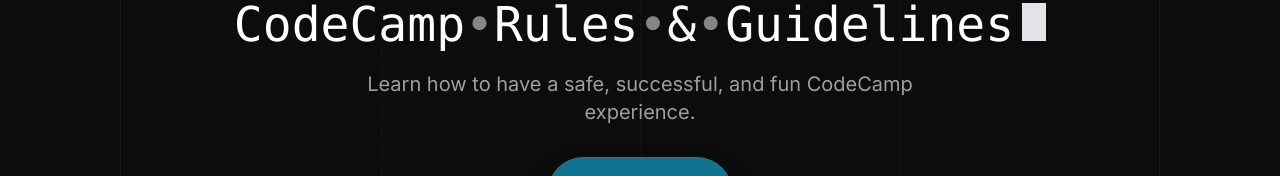
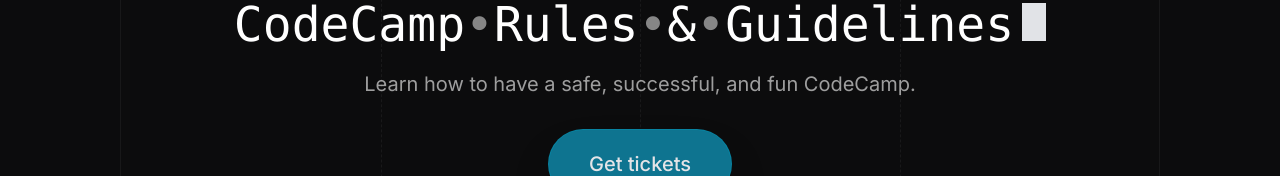
Before and after one commit to tech-threads/codecamp-website-new, a Next.js app: page /rules in a window 1280 px wide. Shown: the part 209-385 px from the top of the page. Built offline with nearby package versions, Linux system fonts and the light colour scheme.

Commit message:
Tighten up heros

```diff
--- a/src/pages/rules.js
+++ b/src/pages/rules.js
@@ -19,7 +19,7 @@
         <Nav />
         <Hero
           headline="CodeCamp Rules & Guidelines"
-          subtitle="Learn how to have a safe, successful, and fun CodeCamp experience."
+          subtitle="Learn how to have a safe, successful, and fun CodeCamp."
           ctaLink="asdfasdF"
           ctaText="Get tickets"
         />
```
